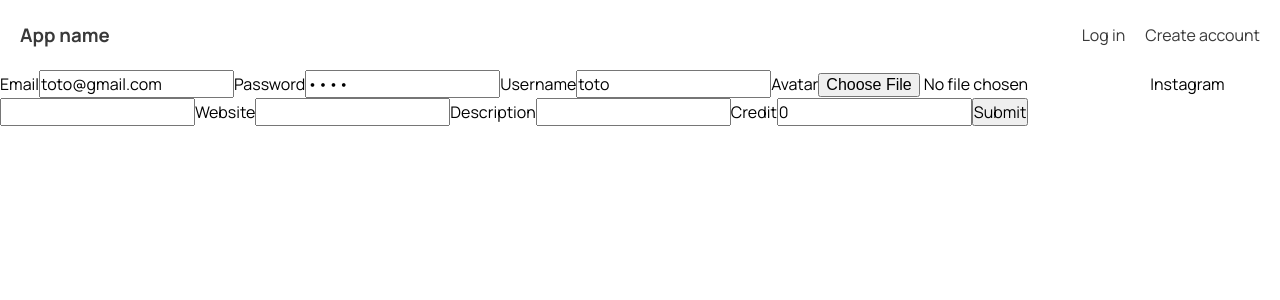
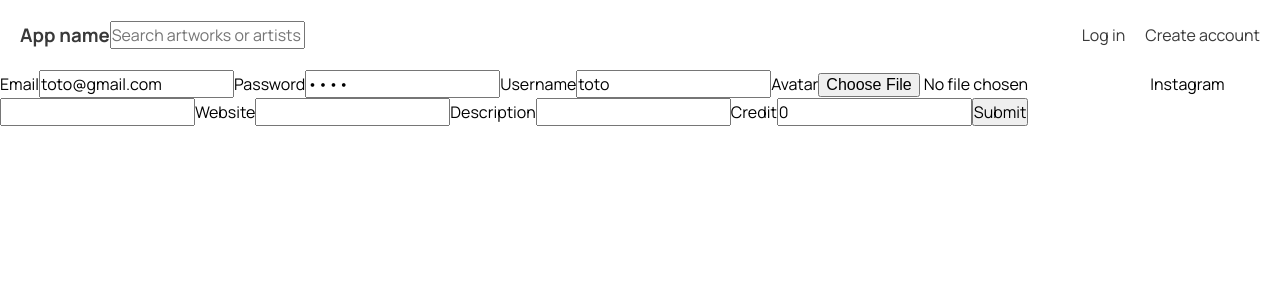
Before and after one commit to thaishauguel/AAC-Client, a React (Create React App) app: page /signup in a window 1280 px wide. Shown: the top 300 px of the page. Built offline with nearby package versions, Linux system fonts and the light colour scheme; no server answers.

Commit message:
add searchBar tool on navBar and results page

```diff
--- a/src/App.jsx
+++ b/src/App.jsx
@@ -1,4 +1,4 @@
-import React from "react";
+import React, { Component } from "react";
 import { Switch, Route } from "react-router-dom";
 import NavMain from "./components/NavMain";
 import Home from "./pages/Home";
@@ -6,13 +6,43 @@ import Signin from "./pages/Signin";
 import Signup from "./pages/Signup";
 import ProtectedRoute from "./components/ProtectedRoute";
 import Profile from "./pages/Profile";
+import Results from "./pages/Results";
 
-function App() {
+export default class App extends Component {
+  state = {
+    inputSearch: "",
+    searchedValue: "",
+  };
+  getInputSearch = (searchInput) => {
+    this.setState({ inputSearch: searchInput });
+  };
+  clearInputSearch = () => {
+    this.setState({inputSearch: ""})
+  }
+  getSearchedValue = () => {
+    this.setState({ searchedValue: this.state.inputSearch }, () =>
+    this.clearInputSearch());
+  };
+  render() {
+    console.log(this.state);
     return (
       <div className="App">
-      <NavMain />
+        <NavMain
+          getInputSearch={this.getInputSearch}
+          inputSearch={this.state.inputSearch}
+          getSearchedValue={this.getSearchedValue}
+        />
         <Switch>
           <Route exact path="/" component={Home} />
+          <Route
+            exact
+            path="/results"
+            render={() => (
+              <Results
+                searchedValue={this.state.searchedValue}
+              />
+            )}
+          />
           <Route exact path="/signin" component={Signin} />
           <Route exact path="/signup" component={Signup} />
           <ProtectedRoute exact path="/profile" component={Profile} />
@@ -20,5 +50,4 @@ function App() {
       </div>
     );
   }
-
-export default App;
+}
--- a/src/api/apiHandler.js
+++ b/src/api/apiHandler.js
@@ -52,6 +52,14 @@ const apiHandler = {
       .then((res) => res.data)
       .catch(errorHandler);
   },
+
+  // fetch results from searchBar query
+  getResults(query) {
+    return service
+      .get(`/api/artworks/results?search=${query}`)
+      .then((res) => res.data)
+      .catch(errorHandler);
+  },
 };
 
 export default apiHandler;
--- a/src/components/NavMain.jsx
+++ b/src/components/NavMain.jsx
@@ -2,12 +2,13 @@ import React from "react";
 import { NavLink } from "react-router-dom";
 import { withUser } from "../components/Auth/withUser";
 import apiHandler from "../api/apiHandler";
+import SearchBar from "./../components/SearchBar";
 
 import "../styles/NavMain.css";
 
 const NavMain = (props) => {
   const { context } = props;
-
+console.log("navBar props: ", props)
   function handleLogout() {
     apiHandler
       .logout()
@@ -24,6 +25,12 @@ const NavMain = (props) => {
       <NavLink exact to="/">
         <h3 className="logo">App name</h3>
       </NavLink>
+
+      <SearchBar
+        getInputSearch={props.getInputSearch}
+        inputSearch={props.inputSearch}
+        getSearchedValue={props.getSearchedValue}/>
+
       <ul className="nav-list">
         {context.isLoggedIn && (
           <React.Fragment>
--- /dev/null
+++ b/src/components/SearchBar.jsx
@@ -0,0 +1,25 @@
+import React, { Component } from 'react';
+import {withRouter} from "react-router-dom";
+
+class SearchBar extends Component {
+
+    handleEnter = (evt) => {
+        if(evt.key==="Enter") {
+            this.props.getSearchedValue();
+            console.log("search!");
+            this.props.history.push("/results");
+        }
+    }
+    render() {
+        console.log("searchBar props: ",this.props)
+        return (
+            <div>
+                <input onChange={(evt)=>this.props.getInputSearch(evt.target.value)} onKeyDown={this.handleEnter}
+                type="text" value={this.props.inputSearch}
+                placeholder="Search artworks or artists"/>
+            </div>
+        )
+    }
+}
+
+export default withRouter(SearchBar)
--- /dev/null
+++ b/src/pages/Results.jsx
@@ -0,0 +1,46 @@
+import React, { Component } from "react";
+import apiHandler from "../api/apiHandler";
+
+export default class Results extends Component {
+  state = {
+    artworks: null,
+  };
+  componentDidMount() {
+    apiHandler
+      .getResults(this.props.searchedValue)
+      .then((data) => {
+        this.setState({ artworks: data });
+      })
+      .catch((error) => {
+        console.log(error);
+      });
+  }
+  componentDidUpdate(prevProps, prevState) {
+    if (prevProps.searchedValue!==this.props.searchedValue){
+    apiHandler
+      .getResults(this.props.searchedValue)
+      .then((data) => {
+        this.setState({ artworks: data });
+      })
+      .catch((error) => {
+        console.log(error);
+      });
+    }
+  }
+  render() {
+    console.log("props in Result: ",this.props);
+    if (!this.state.artworks) return <h3>Loading</h3>;
+    if (this.state.artworks.length === 0) return <h3>No results</h3>
+    return (
+      <div>
+        {/* {(this.state.artworks.length===0) && <h3>No results</h3>} */}
+
+        <h1>List of results for: {this.props.searchedValue}</h1>
+        {this.state.artworks.map((el) => (
+          <p key={el._id}>{el.title}</p>
+        ))}
+
+      </div>
+    );
+  }
+}
```
Lines whose indentation alone changed are shown as unchanged.
